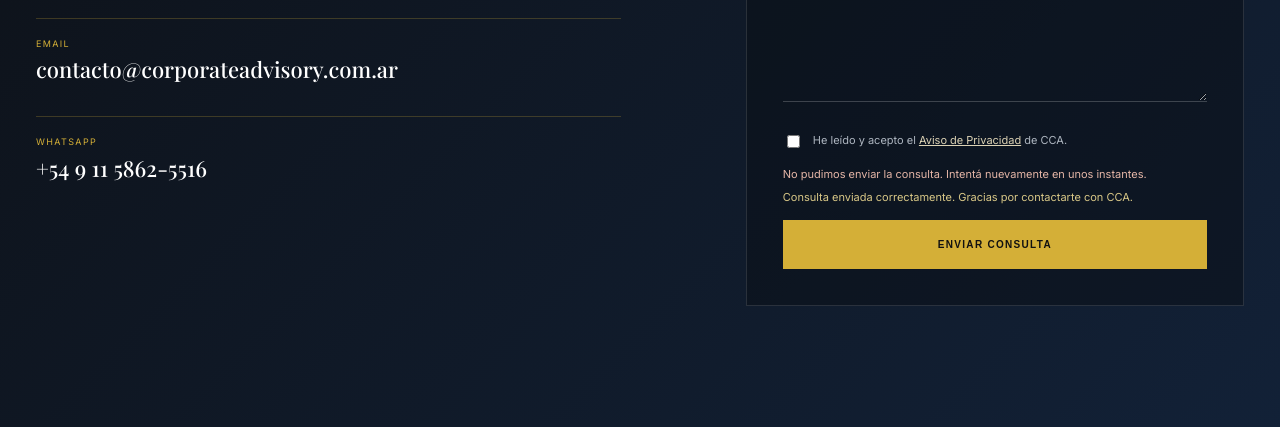
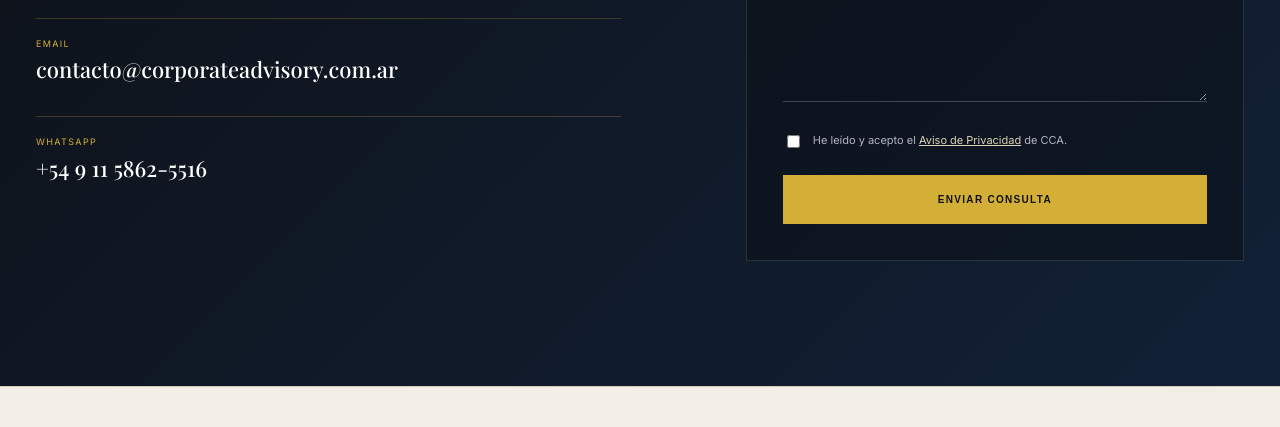
Before and after one commit to lucianoorcen-dev/chiaramonte-corporate-advisory, a plain HTML site: page index.html in a window 1280 px wide. Shown: the part 9195-9622 px from the top of the page. Drawn offline with nearby package versions, Linux system fonts and the light colour scheme; a web font is replaced by a local one.

Commit message:
Update index.html

```diff
--- a/index.html
+++ b/index.html
@@ -99,8 +99,8 @@
 <div class="field"><label for="email" data-es="Correo electrónico" data-en="Email"></label><input id="email" name="email" type="email" required autocomplete="email" data-fs-field><span class="field-error" data-fs-error="email"></span></div>
 <div class="field"><label for="message" data-es="Mensaje" data-en="Message"></label><textarea id="message" name="message" required data-fs-field></textarea><span class="field-error" data-fs-error="message"></span></div>
 <div class="privacy-check"><input id="privacy" name="privacy" value="accepted" type="checkbox" required data-fs-field><label for="privacy"><span class="lang-es">He leído y acepto el <a href="privacy.html">Aviso de Privacidad</a> de CCA.</span><span class="lang-en">I have read and accept CCA's <a href="privacy.html">Privacy Notice</a>.</span></label><span class="field-error" data-fs-error="privacy"></span></div>
-<div id="formError" class="form-error" data-fs-error >No pudimos enviar la consulta. Intentá nuevamente en unos instantes.</div>
-<div id="formSuccess" class="form-success" data-fs-success >Consulta enviada correctamente. Gracias por contactarte con CCA.</div>
+<div id="formError" class="form-error" data-fs-error hidden>No pudimos enviar la consulta. Intentá nuevamente en unos instantes.</div>
+<div id="formSuccess" class="form-success" data-fs-success hidden>Consulta enviada correctamente. Gracias por contactarte con CCA.</div>
 <button class="btn primary" id="contact-submit" type="submit" data-fs-submit-btn data-es="Enviar consulta" data-en="Send inquiry"></button>
 </form></div></section>
 </main>
```
